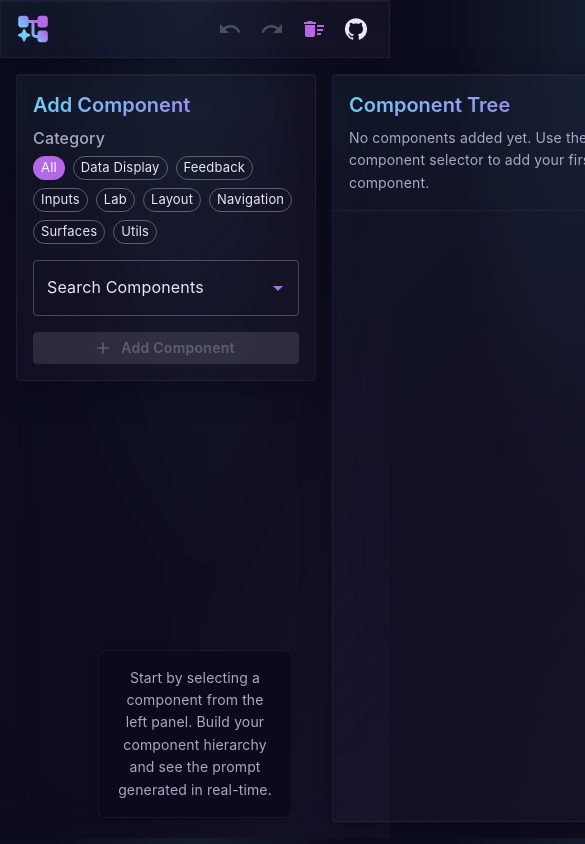
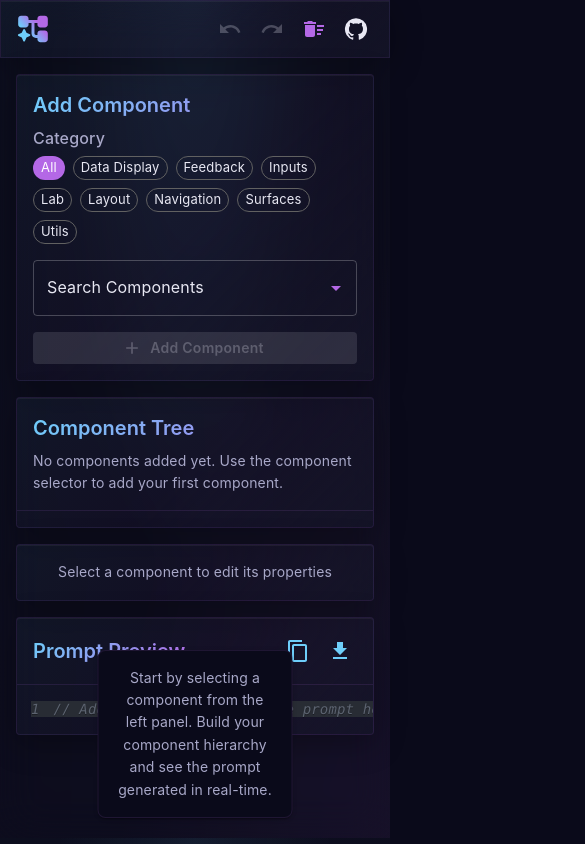
Before and after one commit to alonsarias/structured-prompts-ui, a React (Vite) app: page / in a window 390 px wide. Shown: the top 844 px of the page, 585 px wide, since content can reach past the window. Built offline with nearby package versions, Linux system fonts and the light colour scheme.

Commit message:
refactor: adjust layout and styling for improved responsiveness in main content and component selector

```diff
--- a/src/App.tsx
+++ b/src/App.tsx
@@ -127,10 +127,25 @@ function App() {
       </AppBar>
 
       {/* Main Content */}
-      <Container maxWidth={false} sx={{ py: 2, height: 'calc(100vh - 64px)' }}>
-        <Box sx={{ display: 'flex', gap: 2, height: '100%' }}>
+      <Container maxWidth={false} sx={{
+        py: 2,
+        height: { xs: 'auto', lg: 'calc(100vh - 64px)' },
+        minHeight: { xs: 'calc(100vh - 64px)', lg: 'auto' }
+      }}>
+        <Box sx={{
+          display: 'flex',
+          flexDirection: { xs: 'column', lg: 'row' },
+          gap: 2,
+          height: { xs: 'auto', lg: '100%' },
+          overflow: { xs: 'visible', lg: 'hidden' }
+        }}>
           {/* Left Panel - Component Selector */}
-          <Box sx={{ flex: '0 0 300px', display: 'flex', flexDirection: 'column' }}>
+          <Box sx={{
+            flex: { xs: '1', lg: '0 0 280px' },
+            minHeight: 'auto',
+            display: 'flex',
+            flexDirection: 'column'
+          }}>
             <Stack spacing={2} sx={{ height: '100%' }}>
               <ComponentSelector
                 onAddComponent={handleAddComponent}
@@ -155,7 +170,10 @@ function App() {
           </Box>
 
           {/* Center Panel - Component Tree */}
-          <Box sx={{ flex: '0 0 300px' }}>
+          <Box sx={{
+            flex: { xs: '1', lg: '0 0 280px' },
+            minHeight: 'auto',
+          }}>
             <ComponentTree
               components={components}
               selectedComponentId={selectedComponentId}
@@ -167,7 +185,10 @@ function App() {
           </Box>
 
           {/* Right Panel - Property Editor */}
-          <Box sx={{ flex: '0 0 300px' }}>
+          <Box sx={{
+            flex: { xs: '1', lg: '0 0 280px' },
+            minHeight: 'auto'
+          }}>
             <PropertyEditor
               component={selectedComponent}
               onUpdateComponent={updateComponent}
@@ -176,7 +197,11 @@ function App() {
           </Box>
 
           {/* Far Right Panel - SPUIG Preview */}
-          <Box sx={{ flex: 1, minWidth: 0 }}>
+          <Box sx={{
+            flex: { xs: '1', lg: '1' },
+            minWidth: 0,
+            minHeight: 'auto'
+          }}>
             <SpuigPreview spuigSyntax={generatedSpuig} />
           </Box>
         </Box>
--- a/src/components/ComponentSelector.tsx
+++ b/src/components/ComponentSelector.tsx
@@ -47,7 +47,7 @@ const ComponentSelector: React.FC<ComponentSelectorProps> = ({
   };
 
   return (
-    <Paper elevation={1} sx={{ p: 2 }}>
+    <Paper elevation={1} sx={{ p: 2, minHeight: '100%' }}>
       <Typography variant="h6" gutterBottom>
         Add Component
       </Typography>
```
